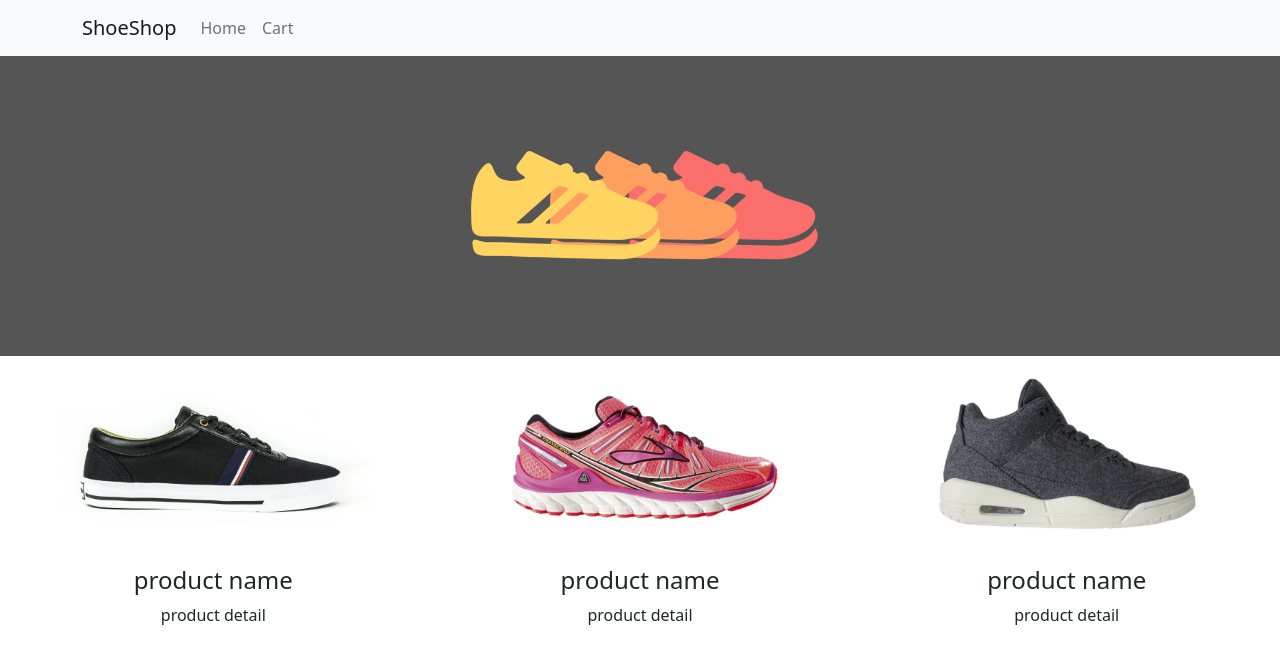
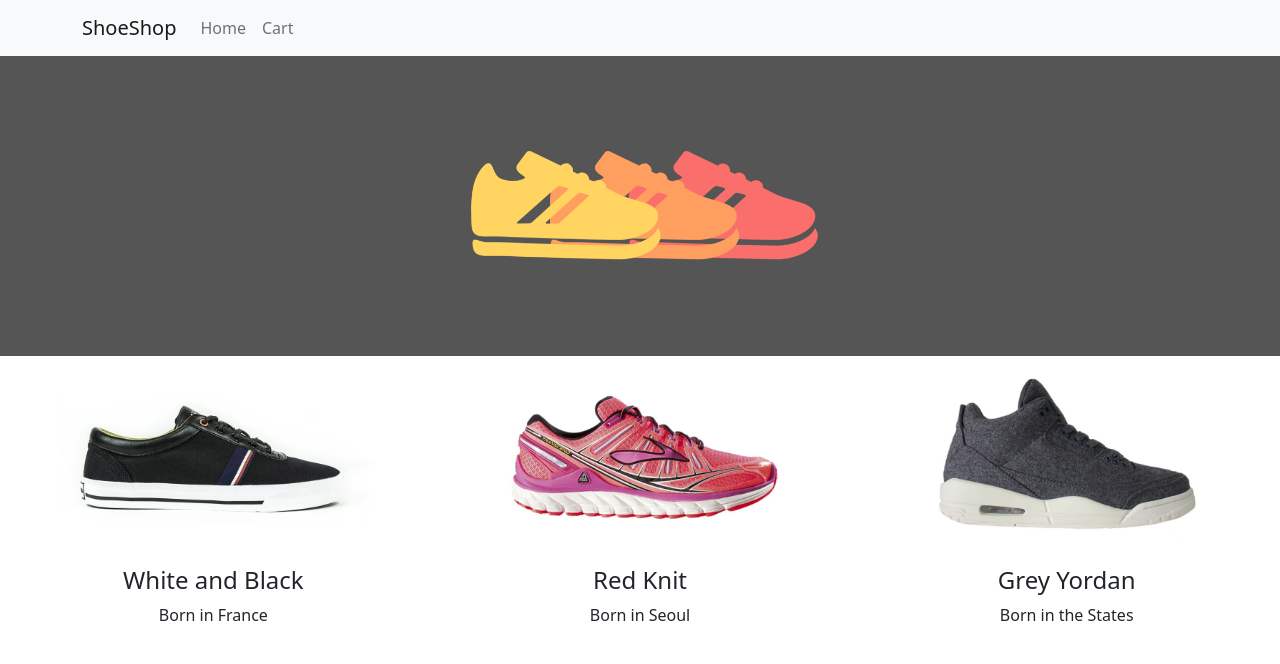
Before and after one commit to wafflejuice/coding-apple-react-shop, a React (Create React App) app: page / in a window 1280 px wide. Shown: the top 664 px of the page. Built offline with nearby package versions, Linux system fonts and the light colour scheme.

Commit message:
iterate products

```diff
--- a/src/App.js
+++ b/src/App.js
@@ -6,8 +6,12 @@ import Nav from 'react-bootstrap/Nav';
 import Navbar from 'react-bootstrap/Navbar';
 import Row from 'react-bootstrap/Row';
 import Col from 'react-bootstrap/Col';
+import data from './data.js';
+import { useState } from 'react';
 
 function App() {
+  let [shoesList] = useState(data)
+
   return (
     <div className="App">
       <Navbar bg="light" variant="light">
@@ -24,26 +28,25 @@ function App() {
 
       <Container fluid>
         <Row>
-          <Col>
-            <img src={`${process.env.PUBLIC_URL}/img/shoes1.jpg`} width='80%'></img>
-            <h4>product name</h4>
-            <p>product detail</p>
-          </Col>
-          <Col>
-            <img src={`${process.env.PUBLIC_URL}/img/shoes2.jpg`} width='80%'></img>
-            <h4>product name</h4>
-            <p>product detail</p>
-          </Col>
-          <Col>
-            <img src={`${process.env.PUBLIC_URL}/img/shoes3.jpg`} width='80%'></img>
-            <h4>product name</h4>
-            <p>product detail</p>
-          </Col>
+          {
+            shoesList.map((shoes) => {
+              return < Card shoes={shoes} />
+            })
+          }
         </Row>
       </Container>
     </div>
   );
 }
 
+function Card(props) {
+  return (
+    <Col>
+      <img src={`${process.env.PUBLIC_URL}/img/shoes${props.shoes.id}.jpg`} width='80%'></img>
+      <h4>{props.shoes.title}</h4>
+      <p>{props.shoes.content}</p>
+    </Col>
+  );
+}
 
 export default App;
--- /dev/null
+++ b/src/data.js
@@ -0,0 +1,24 @@
+let data = [
+    {
+        id: 1,
+        title: "White and Black",
+        content: "Born in France",
+        price: 120000
+    },
+
+    {
+        id: 2,
+        title: "Red Knit",
+        content: "Born in Seoul",
+        price: 110000
+    },
+
+    {
+        id: 3,
+        title: "Grey Yordan",
+        content: "Born in the States",
+        price: 130000
+    }
+]
+
+export default data;
```
